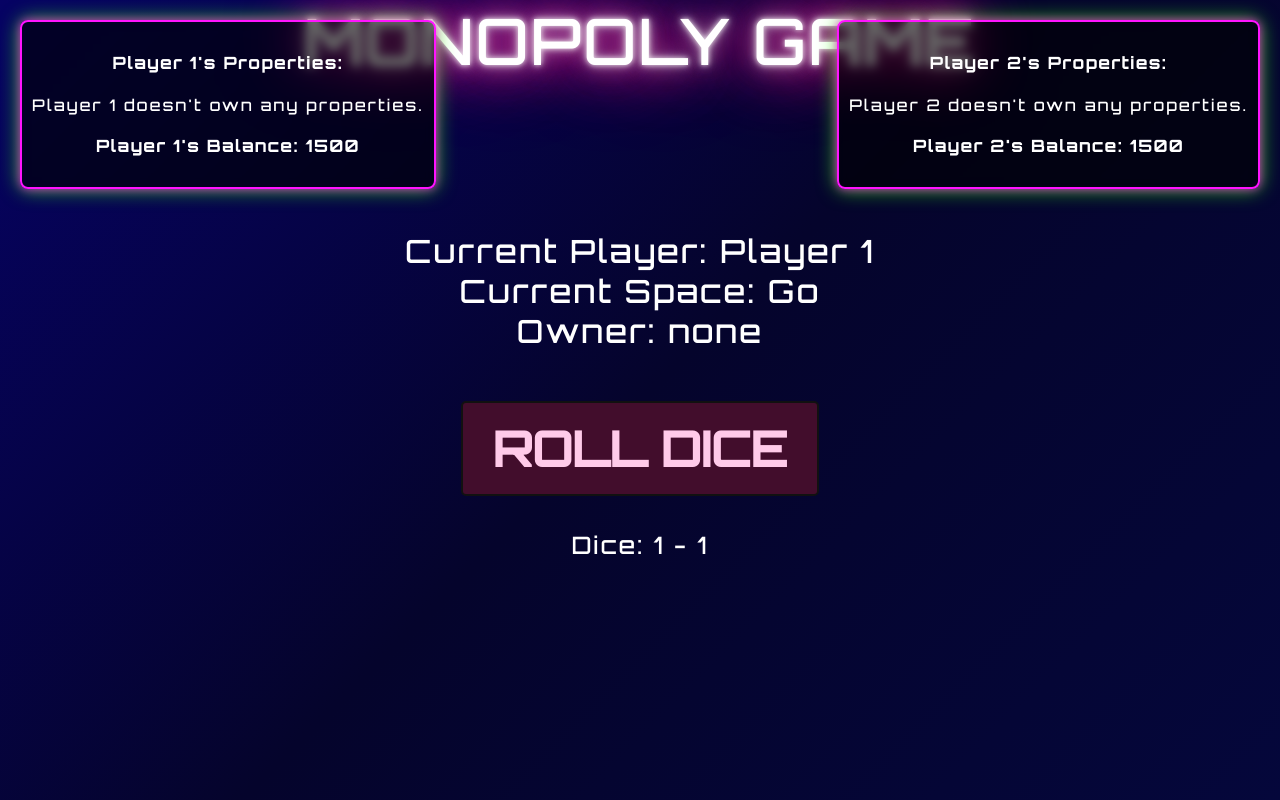
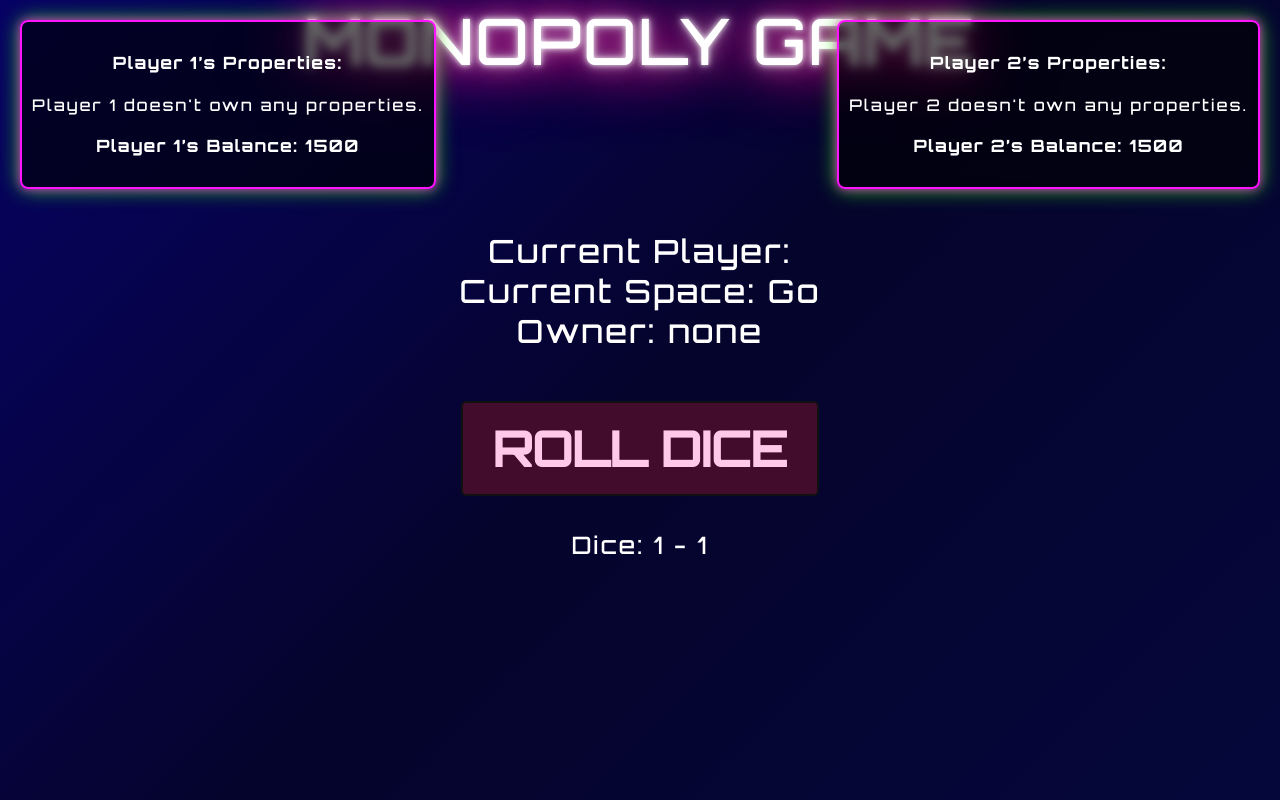
Before and after one commit to annawierzbik/MonopolyAssistant, a React (Create React App) app: page / in a window 1280 px wide. Both pictures are taken after a click on the button "START GAME". Built offline with nearby package versions, Linux system fonts and the light colour scheme.

Commit message:
little fix

```diff
--- a/src/App.js
+++ b/src/App.js
@@ -8,7 +8,7 @@
 import GetOutOfJailDialog from './components/GetOutOfJailDialog';
 import handlePurchase from './handlePurchase';
 import rollDice from './rollDice';
-import './App.css'; // Zdefiniuj style w oddzielnym pliku CSS
+import './App.css';
 import handleChance from './handleChance';
 
 const App = () => {
@@ -23,34 +23,30 @@
   const [jailDialog, setJailDialog] = useState(false);
   const [getOutOfJailDialog, setGetOutOfJailDialog] = useState(false);
   const [taxDialog, setTaxDialog] = useState(false);
-  const [numPlayers, setNumPlayers] = useState(2); // Liczba graczy (domyślnie 2)
-  const [gameStarted, setGameStarted] = useState(false); // Kontrola rozpoczęcia gry
-  const [playerNames, setPlayerNames] = useState(Array(4).fill('')); // Imiona graczy (maksymalnie 4)
+  const [numPlayers, setNumPlayers] = useState(2);
+  const [gameStarted, setGameStarted] = useState(false);
+  const [playerNames, setPlayerNames] = useState(Array(4).fill(''));
 
-  // Funkcja do obsługi zmiany liczby graczy
   const handleNumPlayersChange = (e) => {
     const value = parseInt(e.target.value);
     setNumPlayers(value);
-    setPlayerNames(Array(value).fill('')); // Resetujemy imiona, gdy zmieniamy liczbę graczy
+    setPlayerNames(Array(value).fill(''));
   };
 
-  // Funkcja do obsługi zmiany imienia gracza
   const handlePlayerNameChange = (index, name) => {
     const newPlayerNames = [...playerNames];
     newPlayerNames[index] = name;
     setPlayerNames(newPlayerNames);
   };
 
-  // Funkcja dodawania graczy na podstawie wprowadzonych danych
   const handleAddPlayers = () => {
     const newPlayers = [];
     for (let i = 1; i <= numPlayers; i++) {
-      newPlayers.push(new Player(`Player ${i}`, 1500, i)); // Dodano 0 jako pozycję początkową
+      newPlayers.push(new Player(playerNames[i-1], 1500, i));
     }
     setPlayers(newPlayers);
-    setGameStarted(true); // Rozpoczęcie gry po dodaniu graczy
+    setGameStarted(true);
   };
-
 
   const currentPlayer = players[currentPlayerIndex] || { name: 'Unknown', position: 0 };
   const currentSpace = board[currentPlayer.position] || { name: 'Unknown', owner: null };
@@ -93,7 +89,7 @@
   const nextPlayer = () => {
     console.log(`Switching to the next player.`);
     setCurrentPlayerIndex((prevIndex) => (prevIndex + 1) % players.length);
-    setIsDiceDisabled(false); // Odblokowanie przycisku na koniec tury
+    setIsDiceDisabled(false);
   };
 
   const renderAllPlayersInfo = () => {
@@ -108,18 +104,18 @@
           } else if (player.number === 2) {
             positionClass = 'top-right';
           }
-          else if (player.name === 'Player 3') {
+          else if (player.number === 3) {
             positionClass = 'bottom-right';
           }
-          else if (player.name === 'Player 4') {
+          else if (player.number === 4) {
             positionClass = 'bottom-left';
           }
 
           return (
             <div key={index} className={`player-properties ${positionClass}`}>
-              <h4>{player.name}'s Properties:</h4>
+              <h4>{player.name ? player.name : `Player ${index+1}`}’s Properties:</h4>
               {playerProperties.length === 0 ? (
-                <p>{player.name} doesn't own any properties.</p>
+                <p>{player.name ? player.name : `Player ${index+1}`} doesn't own any properties.</p>
               ) : (
                 <ul>
                   {playerProperties.map((property, idx) => (
@@ -127,9 +123,10 @@
                   ))}
                 </ul>
               )}
-              <h4>{player.name}'s Balance: {player.balance}</h4>
+              <h4>
+                {player.name ? player.name : `Player ${index+1}`}’s Balance: {player.balance}
+              </h4>
             </div>
-
           );
         })}
       </div>
--- a/src/components/Player.js
+++ b/src/components/Player.js
@@ -1,10 +1,10 @@
 // Player.js
 export default class Player {
     constructor(name, balance, number) {
-      this.name = name;  // Imię gracza
-      this.balance = balance;  // Saldo gracza
-      this.position = 0;  // Pozycja gracza na planszy
-      this.properties = [];  // Lista posiadanych nieruchomości
+      this.name = name;
+      this.balance = balance;
+      this.position = 0;
+      this.properties = [];
       this.inJail = false;
       this.hasJailCard = false;
       this.railroadCount = 0;
@@ -13,7 +13,7 @@
     }
 
     move(steps) {
-      this.position = (this.position + steps) % 40; // Przesuwamy gracza na planszy
+      this.position = (this.position + steps) % 40;
     }
 
     buyProperty(property) {
```
